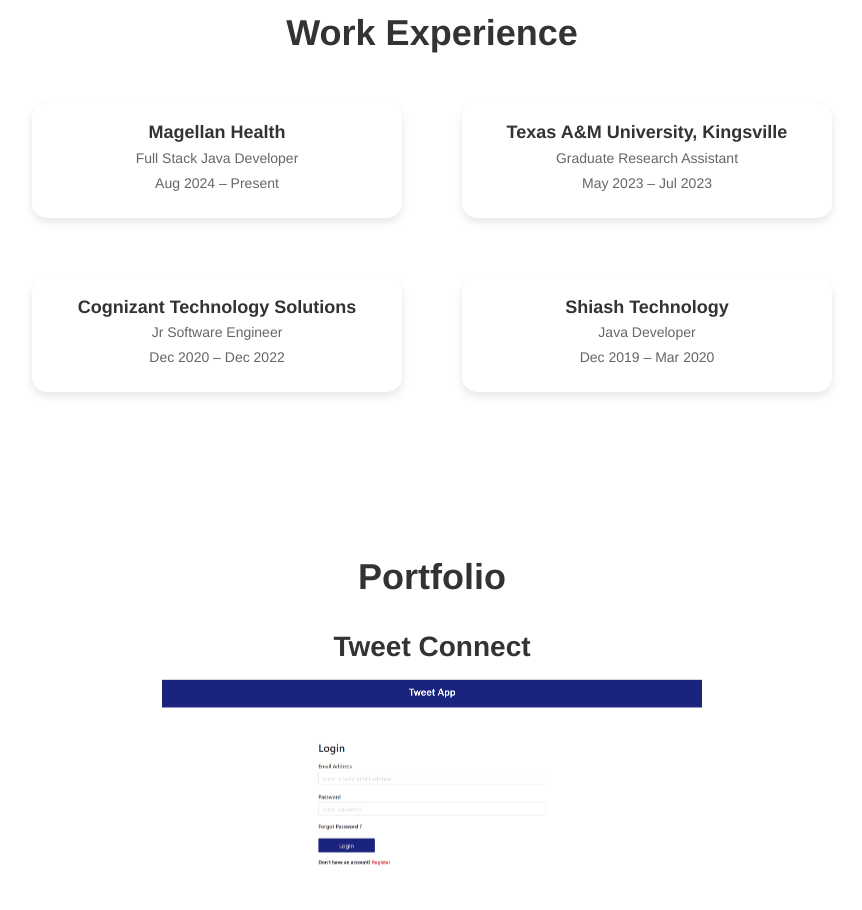
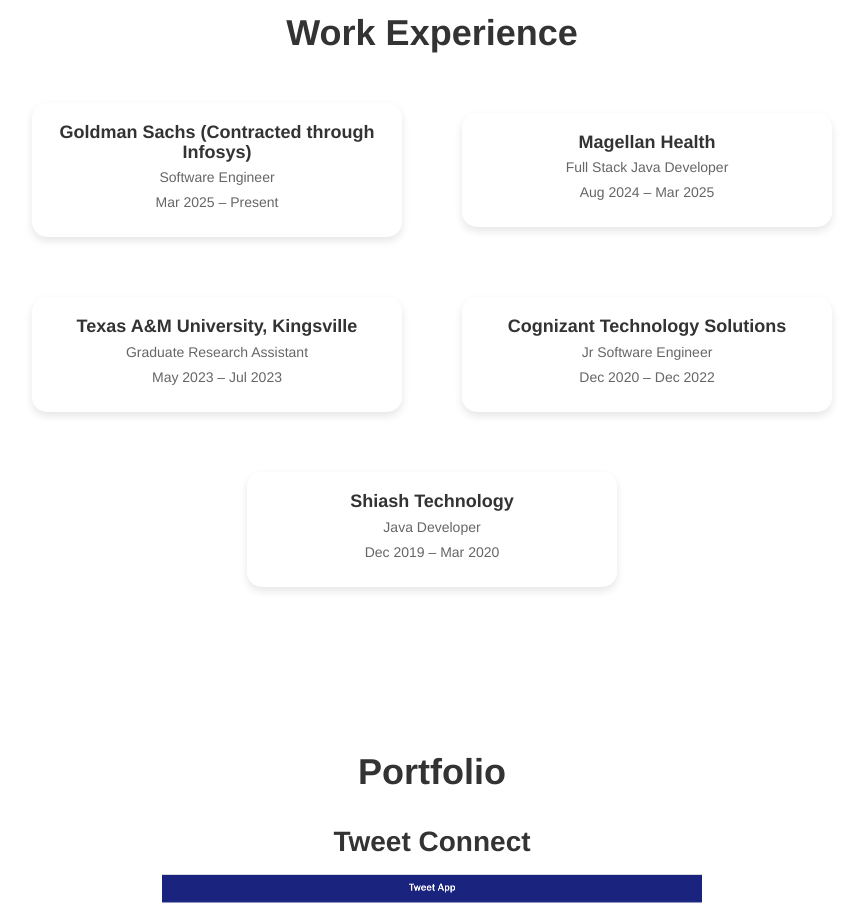
Before and after one commit to KiranmaiReddy14/my-portfolio, an Angular app: page / in a window 1280 px wide. Shown: the part 1740-2650 px from the top of the page, without its empty margins (208-1070 px from the left). Built offline with nearby package versions, Linux system fonts and the light colour scheme.

Commit message:
updated work exp

```diff
--- a/src/app/work/work.component.ts
+++ b/src/app/work/work.component.ts
@@ -8,9 +8,18 @@
 export class WorkComponent {
   experiences = [
     {
+      company: 'Goldman Sachs (Contracted through Infosys)',
+      role: 'Software Engineer',
+      duration: 'Mar 2025 – Present',
+      responsibilities: [
+        'Led backend development & real-time data streaming with Java, Spring Boot, Kafka, DB2 & Snowflake, boosting scalability and reliability.',
+        'Improved quality & delivery through automated testing, CI/CD pipelines, and performance monitoring, reducing production issues.'
+      ]
+    },
+    {
       company: 'Magellan Health',
       role: 'Full Stack Java Developer',
-      duration: 'Aug 2024 – Present',
+      duration: 'Aug 2024 – Mar 2025',
       responsibilities: [
         'Architected and deployed scalable microservices and RESTful APIs.',
         'Integrated React with the backend, reducing response times by 30%.',
```
